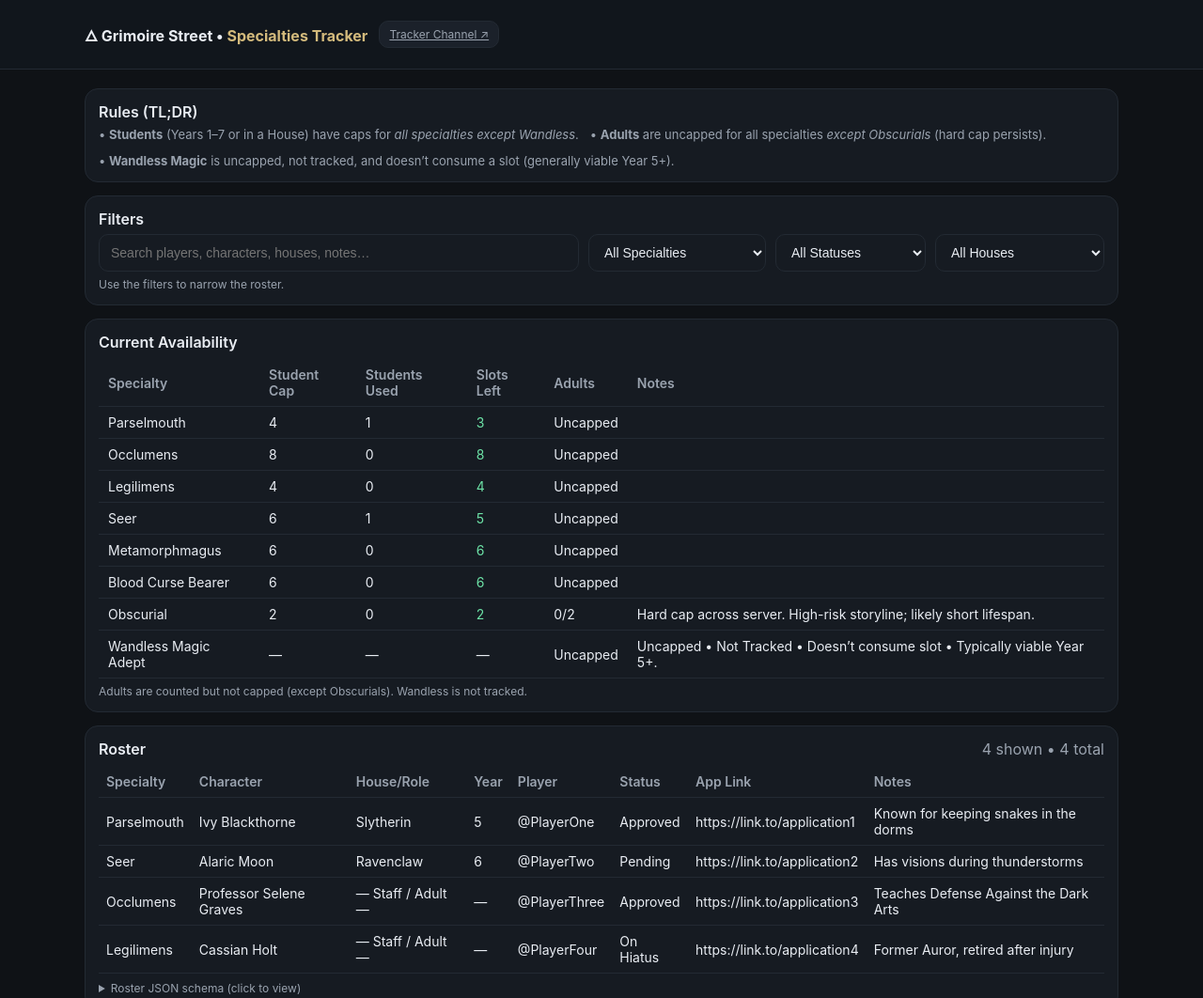
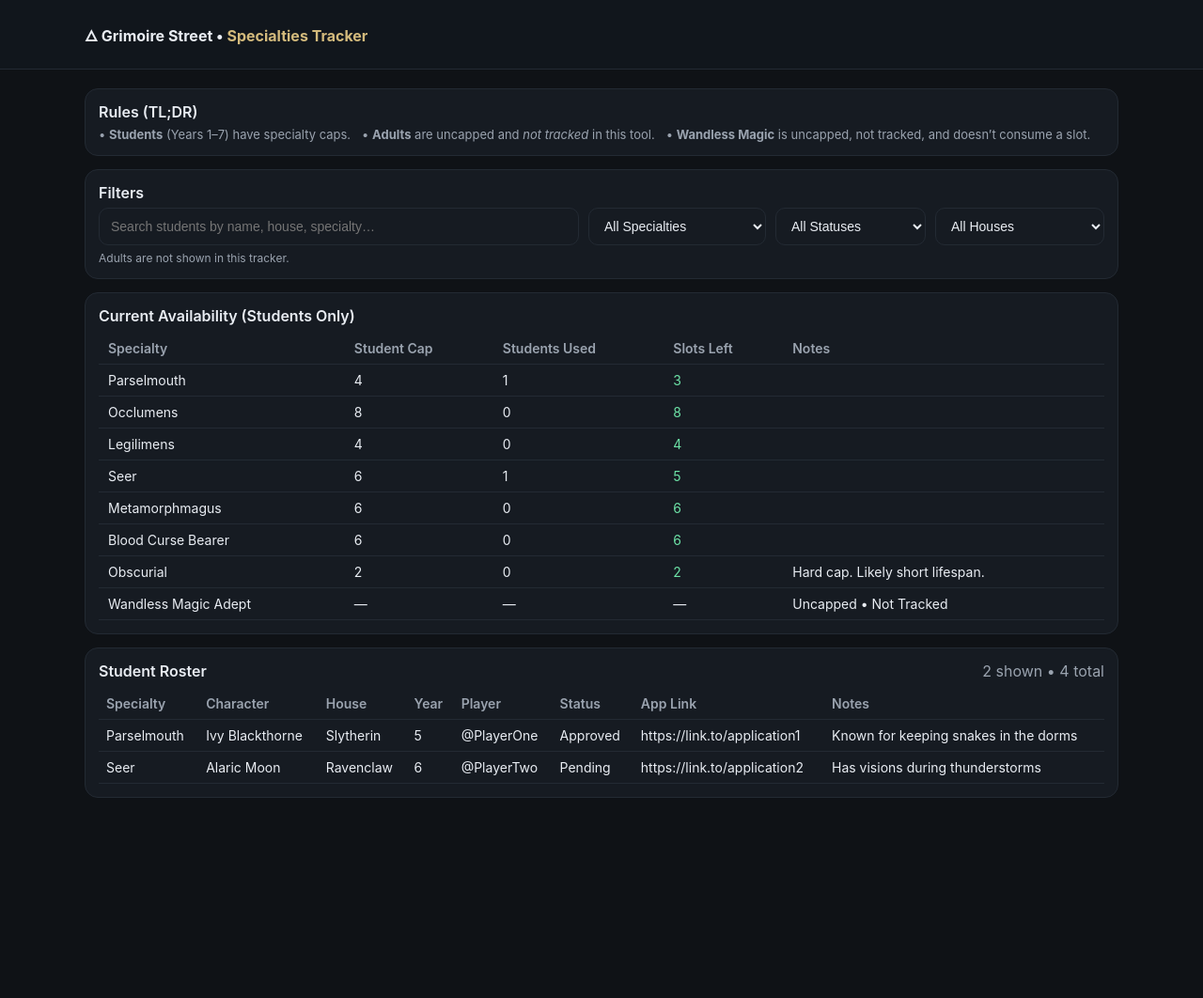
Before and after one commit to grimoirestreet/specialities, a plain HTML site: page index.html in a window 1280 px wide. Shown: the top 1062 px of the page at 94% size. After the commit the page ends 869 px from the top, so only its background shows below. Drawn offline with Linux system fonts and the light colour scheme.

Commit message:
Update index.html

```diff
--- a/index.html
+++ b/index.html
@@ -11,7 +11,6 @@
   .header{background:var(--side); border-bottom:1px solid var(--line); position:sticky; top:0; z-index:5}
   .header .wrap{display:flex; gap:12px; align-items:center}
   .title{font-weight:700}
-  .chip{display:inline-flex; align-items:center; gap:6px; background:#1b212a; border:1px solid var(--line); color:var(--muted); padding:6px 10px; border-radius:10px; font-size:12px}
   .panel{background:var(--panel); border:1px solid var(--line); border-radius:14px; padding:14px}
   .spaced{display:flex; justify-content:space-between; align-items:center}
   .muted{color:var(--muted)}
@@ -38,7 +37,6 @@
   <div class="header">
     <div class="wrap">
       <div class="title">🜂 Grimoire Street • <span style="color:var(--accent)">Specialties Tracker</span></div>
-      <a class="chip" href="https://discord.com/channels/1398987892143161424/1409118000000000000" target="_blank" rel="noreferrer">Tracker Channel ↗</a>
     </div>
   </div>
 
@@ -46,9 +44,9 @@
     <div class="panel" style="margin-bottom:14px">
       <div style="font-weight:600; margin-bottom:6px">Rules (TL;DR)</div>
       <div class="legend">
-        <div>• <strong>Students</strong> (Years 1–7 or in a House) have caps for <em>all specialties except Wandless</em>.</div>
-        <div>• <strong>Adults</strong> are uncapped for all specialties <em>except Obscurials</em> (hard cap persists).</div>
-        <div>• <strong>Wandless Magic</strong> is uncapped, not tracked, and doesn’t consume a slot (generally viable Year 5+).</div>
+        <div>• <strong>Students</strong> (Years 1–7) have specialty caps.</div>
+        <div>• <strong>Adults</strong> are uncapped and <em>not tracked</em> in this tool.</div>
+        <div>• <strong>Wandless Magic</strong> is uncapped, not tracked, and doesn’t consume a slot.</div>
       </div>
     </div>
 
@@ -56,7 +54,7 @@
     <div class="panel" style="margin-bottom:14px">
       <div style="font-weight:600; margin-bottom:6px">Filters</div>
       <div class="controls">
-        <input id="q" placeholder="Search players, characters, houses, notes…" style="flex:1 1 320px"/>
+        <input id="q" placeholder="Search students by name, house, specialty…" style="flex:1 1 320px"/>
         <select id="fSpec" style="min-width:180px"></select>
         <select id="fStatus" style="min-width:160px">
           <option value="">All Statuses</option>
@@ -72,16 +70,14 @@
           <option>Hufflepuff</option>
           <option>Ravenclaw</option>
           <option>Slytherin</option>
-          <option>— Staff / Adult —</option>
-          <option>—</option>
         </select>
       </div>
-      <div class="hint">Use the filters to narrow the roster.</div>
+      <div class="hint">Adults are not shown in this tracker.</div>
     </div>
 
     <!-- Current Availability -->
     <div class="panel" style="margin-bottom:14px">
-      <div style="font-weight:600; margin-bottom:6px">Current Availability</div>
+      <div style="font-weight:600; margin-bottom:6px">Current Availability (Students Only)</div>
       <table class="caps-simple" id="capsTable">
         <thead>
           <tr>
@@ -89,24 +85,22 @@
             <th>Student Cap</th>
             <th>Students Used</th>
             <th>Slots Left</th>
-            <th>Adults</th>
             <th>Notes</th>
           </tr>
         </thead>
         <tbody></tbody>
       </table>
-      <div class="hint">Adults are counted but not capped (except Obscurials). Wandless is not tracked.</div>
     </div>
 
     <!-- Roster -->
     <div class="panel">
-      <div class="spaced" style="margin-bottom:6px"><div style="font-weight:600">Roster</div><div class="muted" id="count"></div></div>
+      <div class="spaced" style="margin-bottom:6px"><div style="font-weight:600">Student Roster</div><div class="muted" id="count"></div></div>
       <table class="table" id="table">
         <thead>
           <tr>
             <th>Specialty</th>
             <th>Character</th>
-            <th>House/Role</th>
+            <th>House</th>
             <th>Year</th>
             <th>Player</th>
             <th>Status</th>
@@ -116,34 +110,20 @@
         </thead>
         <tbody></tbody>
       </table>
-
-      <details class="hint" style="margin-top:8px"><summary>Roster JSON schema (click to view)</summary>
-        <pre style="white-space:pre-wrap; background:#141a22; padding:10px; border-radius:8px; border:1px solid var(--line); color:#cbd1dc; font-size:12px; margin-top:8px">[
-  {
-    "specialty": "Parselmouth",
-    "character": "First Last",
-    "house": "Gryffindor" | "Hufflepuff" | "Ravenclaw" | "Slytherin" | "— Staff / Adult —" | "—",
-    "year": "1"|"2"|"3"|"4"|"5"|"6"|"7"|"—",
-    "player": "@discordUser#1234",
-    "status": "Approved"|"Pending"|"On Hiatus"|"Retired"|"Deceased",
-    "app": "https://link.to/application",
-    "notes": "optional"
-  }
-]</pre>
-      </details>
     </div>
   </div>
 
 <script>
+// Load data
 const DEFAULT_ROSTER = 'https://raw.githubusercontent.com/grimoirestreet/specialities/main/tracker.json';
 const PARAM_DATA = new URLSearchParams(location.search).get('data');
 function toRaw(url){
   try{
     const u = new URL(url, location.href);
-    if (u.hostname === 'github.com') {
+    if(u.hostname === 'github.com'){
       const parts = u.pathname.split('/').filter(Boolean);
       const i = parts.indexOf('blob');
-      if (i !== -1) {
+      if(i !== -1){
         const user = parts[0], repo = parts[1], branch = parts[i+1];
         const path = parts.slice(i+2).join('/');
         return `https://raw.githubusercontent.com/${user}/${repo}/${branch}/${path}`;
@@ -154,62 +134,103 @@ function toRaw(url){
 }
 const ROSTER_URL = toRaw(PARAM_DATA || DEFAULT_ROSTER);
 
+// Config
 const SPECIALTIES = [
-  { key:'parselmouth', name:'Parselmouth', student_cap:4,  adult_cap:null, link:'#', note:'' },
-  { key:'occlumens',   name:'Occlumens',   student_cap:8,  adult_cap:null, link:'#', note:'' },
-  { key:'legilimens',  name:'Legilimens',  student_cap:4,  adult_cap:null, link:'#', note:'' },
-  { key:'seer',        name:'Seer',        student_cap:6,  adult_cap:null, link:'#', note:'' },
-  { key:'metamorph',   name:'Metamorphmagus', student_cap:6, adult_cap:null, link:'#', note:'' },
-  { key:'blood_curse', name:'Blood Curse Bearer', student_cap:6, adult_cap:null, link:'#', note:'' },
-  { key:'obscurial',   name:'Obscurial',   student_cap:2,  adult_cap:2,   link:'#', note:'Hard cap across server. High-risk storyline; likely short lifespan.' },
-  { key:'wandless',    name:'Wandless Magic Adept', student_cap:null, adult_cap:null, uncapped:true, link:'#', note:'Uncapped • Not Tracked • Doesn’t consume slot • Typically viable Year 5+.' }
+  { name:'Parselmouth', student_cap:4, link:'#', note:'' },
+  { name:'Occlumens', student_cap:8, link:'#', note:'' },
+  { name:'Legilimens', student_cap:4, link:'#', note:'' },
+  { name:'Seer', student_cap:6, link:'#', note:'' },
+  { name:'Metamorphmagus', student_cap:6, link:'#', note:'' },
+  { name:'Blood Curse Bearer', student_cap:6, link:'#', note:'' },
+  { name:'Obscurial', student_cap:2, link:'#', note:'Hard cap. Likely short lifespan.' },
+  { name:'Wandless Magic Adept', student_cap:null, uncapped:true, link:'#', note:'Uncapped • Not Tracked' }
 ];
 
-const CAPS_KEY  = 'gs_caps_v4';
 const $ = s=>document.querySelector(s);
-const state = {
-  caps: JSON.parse(localStorage.getItem(CAPS_KEY)||'null') || SPECIALTIES,
-  rows: []
-};
+const state = { caps: SPECIALTIES, rows: [] };
 
-function save(){ localStorage.setItem(CAPS_KEY, JSON.stringify(state.caps)); }
+// Helpers
 const HOUSES = new Set(['Gryffindor','Hufflepuff','Ravenclaw','Slytherin']);
-function isStudent(row){ const y = Number(row.year); return (Number.isFinite(y)&&y>=1&&y<=7)||HOUSES.has(row.house); }
+function isStudent(r){
+  return HOUSES.has(r.house) && /^[1-7]$/.test(r.year);
+}
 function isWandless(name){ return name==='Wandless Magic Adept'; }
 
 function computeCounts(){
-  const by={}; state.caps.forEach(s=>by[s.name]={student:0,adult:0});
-  state.rows.forEach(r=>{ if(!r.specialty||isWandless(r.specialty))return; if(r.status==='Retired'||r.status==='Deceased')return;
-    const k=r.specialty.trim(); if(!(k in by))by[k]={student:0,adult:0};
-    if(isStudent(r))by[k].student++; else by[k].adult++; });
+  const by={}; state.caps.forEach(s=>by[s.name]={student:0});
+  state.rows.forEach(r=>{
+    if(!isStudent(r)) return;
+    if(!r.specialty || isWandless(r.specialty)) return;
+    if(r.status==='Retired'||r.status==='Deceased') return;
+    if(!(r.specialty in by)) by[r.specialty]={student:0};
+    by[r.specialty].student++;
+  });
   return by;
 }
 
 function renderCapsTable(){
-  const counts=computeCounts(),tb=$('#capsTable tbody'); tb.innerHTML='';
-  state.caps.forEach(s=>{ const tr=document.createElement('tr');
-    if(s.uncapped){ tr.innerHTML=`<td>${s.name}</td><td>—</td><td>—</td><td>—</td><td>Uncapped</td><td>${s.note||''}</td>`; tb.appendChild(tr); return;}
-    const usedStu=counts[s.name]?.student||0, usedAd=counts[s.name]?.adult||0;
-    const capStu=s.student_cap??null, left=capStu==null?'—':Math.max(0,capStu-usedStu);
-    const leftCls=capStu!=null&&left===0?'bad':'ok'; const adultDisp=s.adult_cap==null?'Uncapped':`${usedAd}/${s.adult_cap}`;
-    tr.innerHTML=`<td>${s.name}</td><td>${capStu??'—'}</td><td>${usedStu}</td><td class="${leftCls}">${left}</td><td>${adultDisp}</td><td>${s.note||''}</td>`; tb.appendChild(tr);
+  const counts=computeCounts(), tb=$('#capsTable tbody'); tb.innerHTML='';
+  state.caps.forEach(s=>{
+    const tr=document.createElement('tr');
+    if(s.uncapped){
+      tr.innerHTML=`<td>${s.name}</td><td>—</td><td>—</td><td>—</td><td>${s.note||''}</td>`;
+      tb.appendChild(tr); return;
+    }
+    const used=counts[s.name]?.student||0;
+    const left=s.student_cap==null?'—':Math.max(0,s.student_cap-used);
+    const leftCls=s.student_cap!=null&&left===0?'bad':'ok';
+    tr.innerHTML=`<td>${s.name}</td><td>${s.student_cap}</td><td>${used}</td><td class="${leftCls}">${left}</td><td>${s.note||''}</td>`;
+    tb.appendChild(tr);
   });
 }
 
-function renderFilters(){ const fSpec=$('#fSpec'); if(fSpec)fSpec.innerHTML='<option value=\"\">All Specialties</option>'+state.caps.map(s=>`<option>${s.name}</option>`).join(''); }
+function renderFilters(){
+  const fSpec=$('#fSpec');
+  if(fSpec) fSpec.innerHTML='<option value="">All Specialties</option>'+state.caps.map(s=>`<option>${s.name}</option>`).join('');
+}
 
 function renderTable(){
-  const tbody=$('#table tbody'); tbody.innerHTML=''; const q=($('#q')?.value||'').toLowerCase(); const fs=$('#fSpec')?.value||''; const st=$('#fStatus')?.value||''; const fh=$('#fHouse')?.value||'';
-  const filtered=state.rows.filter(r=>{ if(fs&&r.specialty!==fs)return false; if(st&&r.status!==st)return false; if(fh&&r.house!==fh)return false; return(`${r.specialty} ${r.character} ${r.house} ${r.year} ${r.player} ${r.status} ${r.app} ${r.notes}`.toLowerCase().includes(q)); });
-  if(filtered.length===0){ tbody.innerHTML=`<tr><td colspan=\"8\" class=\"muted\">No rows match your filters.</td></tr>`; $('#count').textContent=`0 shown • ${state.rows.length} total`; return;}
-  filtered.forEach(r=>{ const tr=document.createElement('tr'); tr.innerHTML=`<td>${r.specialty}</td><td>${r.character}</td><td>${r.house}</td><td>${r.year}</td><td>${r.player}</td><td>${r.status}</td><td>${r.app}</td><td>${r.notes}</td>`; tbody.appendChild(tr); });
+  const tbody=$('#table tbody'); tbody.innerHTML='';
+  const q=($('#q')?.value||'').toLowerCase();
+  const fs=$('#fSpec')?.value||''; const st=$('#fStatus')?.value||''; const fh=$('#fHouse')?.value||'';
+  const filtered=state.rows.filter(r=>{
+    if(!isStudent(r)) return false;
+    if(fs && r.specialty!==fs) return false;
+    if(st && r.status!==st) return false;
+    if(fh && r.house!==fh) return false;
+    return(`${r.specialty} ${r.character} ${r.house} ${r.year} ${r.player} ${r.status} ${r.app} ${r.notes}`.toLowerCase().includes(q));
+  });
+  if(filtered.length===0){
+    tbody.innerHTML=`<tr><td colspan="8" class="muted">No matching students.</td></tr>`;
+    $('#count').textContent=`0 shown • ${state.rows.length} total`; return;
+  }
+  filtered.forEach(r=>{
+    const tr=document.createElement('tr');
+    tr.innerHTML=`<td>${r.specialty}</td><td>${r.character}</td><td>${r.house}</td><td>${r.year}</td><td>${r.player}</td><td>${r.status}</td><td>${r.app}</td><td>${r.notes}</td>`;
+    tbody.appendChild(tr);
+  });
   $('#count').textContent=`${filtered.length} shown • ${state.rows.length} total`;
 }
 
-async function loadRoster(){ try{ const res=await fetch(ROSTER_URL,{cache:'no-store'}); if(!res.ok)throw new Error(res.status+' '+res.statusText); const data=await res.json(); if(!Array.isArray(data))throw new Error('Roster JSON must be an array'); state.rows=data;}catch(err){ console.error('Roster load failed:',err); state.rows=[]; $('#table tbody').innerHTML=`<tr><td colspan=\"8\" style=\"color:var(--muted)\">Failed to load roster from <code>${ROSTER_URL}</code>.</td></tr>`; }}
+async function loadRoster(){
+  try{
+    const res=await fetch(ROSTER_URL,{cache:'no-store'});
+    if(!res.ok) throw new Error(res.status+' '+res.statusText);
+    const data=await res.json();
+    if(!Array.isArray(data)) throw new Error('Roster JSON must be an array');
+    state.rows=data;
+  }catch(e){
+    console.error('Roster load failed:',e);
+    state.rows=[]; $('#table tbody').innerHTML=`<tr><td colspan="8" style="color:var(--muted)">Could not load roster.</td></tr>`;
+  }
+}
 
-function init(){ renderFilters(); renderCapsTable(); renderTable(); ['q','fSpec','fStatus','fHouse'].forEach(id=>{ const el=document.getElementById(id); if(el)el.addEventListener('input',renderTable); }); loadRoster().then(()=>{ renderCapsTable(); renderTable(); }); }
-if(document.readyState==='loading'){ document.addEventListener('DOMContentLoaded',init);} else { init(); }
+function init(){
+  renderFilters(); renderCapsTable(); renderTable();
+  ['q','fSpec','fStatus','fHouse'].forEach(id=>{ const el=document.getElementById(id); if(el) el.addEventListener('input',renderTable); });
+  loadRoster().then(()=>{ renderCapsTable(); renderTable(); });
+}
+if(document.readyState==='loading') document.addEventListener('DOMContentLoaded',init); else init();
 </script>
 </body>
 </html>
```
